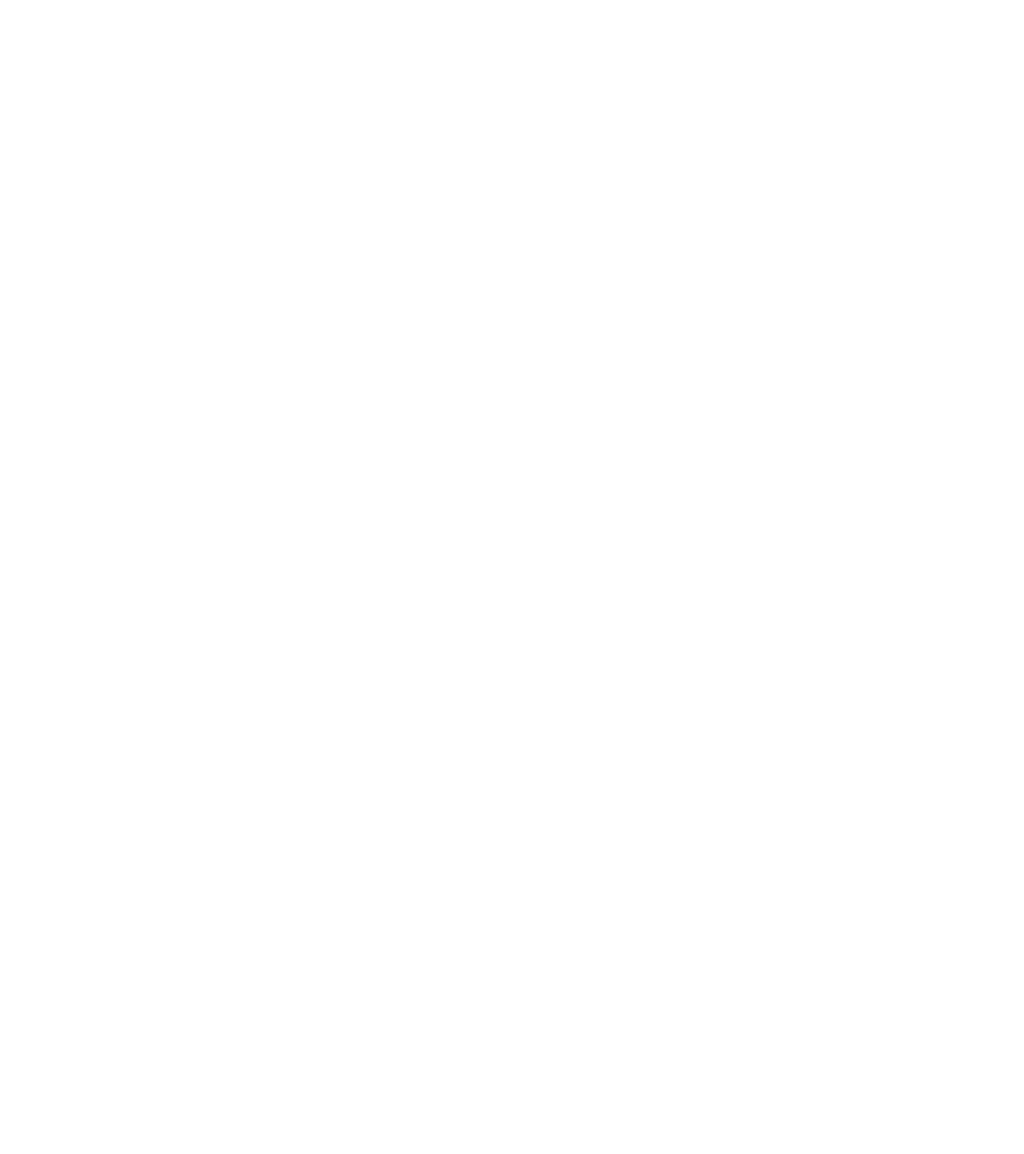
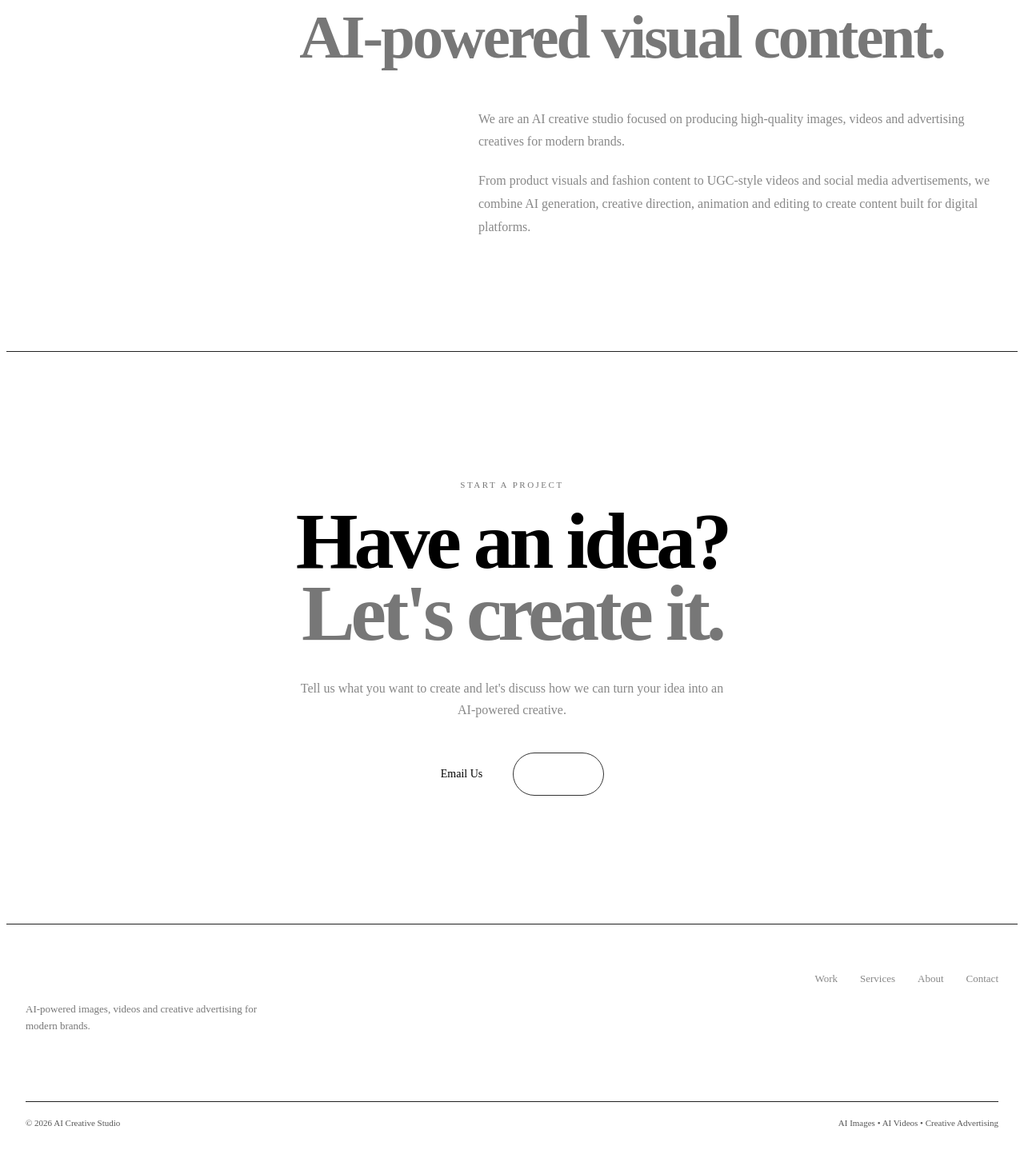
Before and after one commit to sumedh22kar/ai-creative-portfolio, a React (Vite) app: page / in a window 1280 px wide. Shown: the part 5110-6553 px from the top of the page at 80% size. Before the commit the page ends 4931 px from the top, so only its background shows below. Built offline with nearby package versions, Linux system fonts and the light colour scheme.

Commit message:
Complete portfolio page structure

```diff
--- /dev/null
+++ b/src/components/About/About.jsx
@@ -0,0 +1,32 @@
+function About() {
+  return (
+    <section className="about" id="about">
+      <div className="about__label">
+        <span className="section-label">ABOUT US</span>
+      </div>
+
+      <div className="about__content">
+        <h2>
+          We turn ideas into
+          <span>AI-powered visual content.</span>
+        </h2>
+
+        <div className="about__description">
+          <p>
+            We are an AI creative studio focused on producing high-quality
+            images, videos and advertising creatives for modern brands.
+          </p>
+
+          <p>
+            From product visuals and fashion content to UGC-style videos and
+            social media advertisements, we combine AI generation, creative
+            direction, animation and editing to create content built for
+            digital platforms.
+          </p>
+        </div>
+      </div>
+    </section>
+  );
+}
+
+export default About;
--- /dev/null
+++ b/src/components/Contact/Contact.jsx
@@ -0,0 +1,36 @@
+function Contact() {
+  return (
+    <section className="contact" id="contact">
+      <div className="contact__inner">
+        <span className="section-label">START A PROJECT</span>
+
+        <h2>
+          Have an idea?
+          <span>Let's create it.</span>
+        </h2>
+
+        <p>
+          Tell us what you want to create and let's discuss how we can
+          turn your idea into an AI-powered creative.
+        </p>
+
+        <div className="contact__actions">
+          <a href="mailto:your@email.com" className="contact__button">
+            Email Us
+          </a>
+
+          <a
+            href="https://wa.me/YOUR_NUMBER"
+            target="_blank"
+            rel="noreferrer"
+            className="contact__button contact__button--outline"
+          >
+            WhatsApp
+          </a>
+        </div>
+      </div>
+    </section>
+  );
+}
+
+export default Contact;
--- /dev/null
+++ b/src/components/Footer/Footer.jsx
@@ -0,0 +1,33 @@
+function Footer() {
+  return (
+    <footer className="footer">
+      <div className="footer__top">
+        <div>
+          <a href="#top" className="footer__logo">
+            AI<span>CREATIVE</span>
+          </a>
+
+          <p>
+            AI-powered images, videos and creative advertising
+            for modern brands.
+          </p>
+        </div>
+
+        <div className="footer__links">
+          <a href="#portfolio">Work</a>
+          <a href="#services">Services</a>
+          <a href="#about">About</a>
+          <a href="#contact">Contact</a>
+        </div>
+      </div>
+
+      <div className="footer__bottom">
+        <span>© {new Date().getFullYear()} AI Creative Studio</span>
+
+        <span>AI Images • AI Videos • Creative Advertising</span>
+      </div>
+    </footer>
+  );
+}
+
+export default Footer;
--- a/src/index.css
+++ b/src/index.css
@@ -699,3 +699,212 @@
     margin-bottom: 20px;
   }
 }
+.about {
+  max-width: 1280px;
+  margin: 0 auto;
+  padding: 120px 24px;
+  display: grid;
+  grid-template-columns: 0.3fr 1fr;
+  gap: 80px;
+  border-top: 1px solid #222;
+}
+
+.about__content {
+  max-width: 900px;
+}
+
+.about__content h2 {
+  margin: 0;
+  font-size: clamp(42px, 6vw, 78px);
+  line-height: 0.98;
+  letter-spacing: -3px;
+  font-weight: 600;
+}
+
+.about__content h2 span {
+  display: block;
+  color: #777;
+}
+
+.about__description {
+  max-width: 650px;
+  margin-top: 50px;
+  margin-left: auto;
+}
+
+.about__description p {
+  margin: 0 0 20px;
+  color: #888;
+  font-size: 16px;
+  line-height: 1.8;
+}
+
+@media (max-width: 800px) {
+  .about {
+    grid-template-columns: 1fr;
+    gap: 40px;
+    padding: 90px 24px;
+  }
+
+  .about__description {
+    margin-left: 0;
+    margin-top: 35px;
+  }
+}
+.contact {
+  padding: 160px 24px;
+  border-top: 1px solid #222;
+  text-align: center;
+}
+
+.contact__inner {
+  max-width: 850px;
+  margin: 0 auto;
+}
+
+.contact h2 {
+  margin: 20px 0 0;
+  font-size: clamp(52px, 8vw, 100px);
+  line-height: 0.9;
+  letter-spacing: -5px;
+}
+
+.contact h2 span {
+  display: block;
+  color: #777;
+}
+
+.contact p {
+  max-width: 550px;
+  margin: 35px auto 0;
+  color: #888;
+  line-height: 1.7;
+}
+
+.contact__actions {
+  display: flex;
+  justify-content: center;
+  flex-wrap: wrap;
+  gap: 12px;
+  margin-top: 40px;
+}
+
+.contact__button {
+  display: inline-flex;
+  align-items: center;
+  justify-content: center;
+  min-height: 52px;
+  padding: 0 26px;
+  border-radius: 999px;
+  background: #fff;
+  color: #000;
+  text-decoration: none;
+  font-size: 14px;
+  transition: transform 0.2s ease;
+}
+
+.contact__button:hover {
+  transform: translateY(-2px);
+}
+
+.contact__button--outline {
+  border: 1px solid #333;
+  background: transparent;
+  color: #fff;
+}
+
+@media (max-width: 550px) {
+  .contact {
+    padding: 110px 24px;
+  }
+
+  .contact h2 {
+    letter-spacing: -3px;
+  }
+
+  .contact__actions {
+    flex-direction: column;
+  }
+
+  .contact__button {
+    width: 100%;
+  }
+}
+.footer {
+  border-top: 1px solid #222;
+  padding: 60px 24px 25px;
+}
+
+.footer__top,
+.footer__bottom {
+  max-width: 1280px;
+  margin: 0 auto;
+}
+
+.footer__top {
+  display: flex;
+  justify-content: space-between;
+  gap: 50px;
+  padding-bottom: 70px;
+}
+
+.footer__logo {
+  color: #fff;
+  text-decoration: none;
+  font-size: 16px;
+  font-weight: 800;
+  letter-spacing: 1.5px;
+}
+
+.footer__logo span {
+  font-weight: 400;
+  opacity: 0.55;
+}
+
+.footer__top p {
+  max-width: 300px;
+  margin-top: 18px;
+  color: #777;
+  font-size: 13px;
+  line-height: 1.6;
+}
+
+.footer__links {
+  display: flex;
+  gap: 28px;
+}
+
+.footer__links a {
+  color: #888;
+  text-decoration: none;
+  font-size: 13px;
+}
+
+.footer__links a:hover {
+  color: #fff;
+}
+
+.footer__bottom {
+  display: flex;
+  justify-content: space-between;
+  gap: 20px;
+  padding-top: 20px;
+  border-top: 1px solid #222;
+  color: #555;
+  font-size: 11px;
+}
+
+@media (max-width: 650px) {
+  .footer__top,
+  .footer__bottom {
+    flex-direction: column;
+  }
+
+  .footer__top {
+    padding-bottom: 40px;
+  }
+
+  .footer__links {
+    flex-wrap: wrap;
+  }
+}
--- a/src/pages/Home.jsx
+++ b/src/pages/Home.jsx
@@ -4,6 +4,9 @@ import FeaturedWork from "../components/FeaturedWork/FeaturedWork";
 import Portfolio from "../components/Portfolio/Portfolio";
 import Services from "../components/Services/Services";
 import Workflow from "../components/Workflow/Workflow";
+import About from "../components/About/About";
+import Contact from "../components/Contact/Contact";
+import Footer from "../components/Footer/Footer";
 function Home() {
   return (
     <div id="top">
@@ -15,6 +18,9 @@ function Home() {
         <Portfolio />
         <Services />
         <Workflow />
+        <About />
+        <Contact />
+        <Footer />
       </main>
     </div>
   );
```
